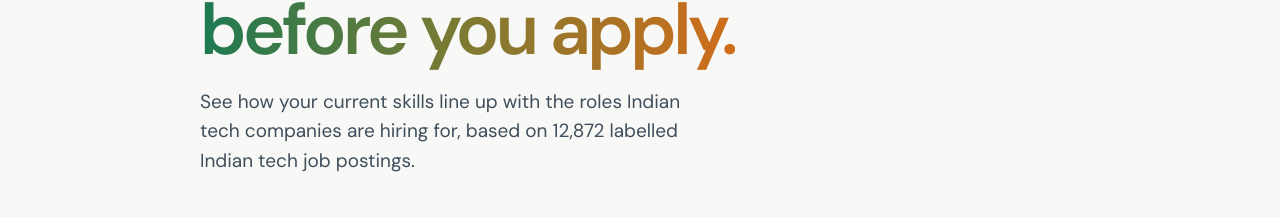
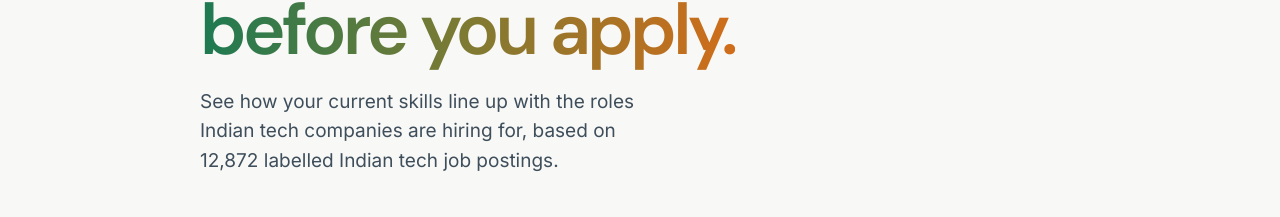
Before and after one commit to AtulACleaver/SkillGraph, a React (Vite) app in the folder frontend/: page / in a window 1280 px wide. Shown: the part 294-511 px from the top of the page. Built offline with nearby package versions, Linux system fonts and the light colour scheme; no server answers.

Commit message:
feat(frontend): change subtitle font to Inter

```diff
--- a/frontend/index.html
+++ b/frontend/index.html
@@ -11,7 +11,7 @@
     <link rel="preconnect" href="https://fonts.gstatic.com" crossorigin />
     <link
       rel="stylesheet"
-      href="https://fonts.googleapis.com/css2?family=DM+Sans:ital,opsz,wght@0,9..40,400..800;1,9..40,400&display=swap"
+      href="https://fonts.googleapis.com/css2?family=DM+Sans:ital,opsz,wght@0,9..40,400..800;1,9..40,400&family=Inter:wght@400;500;600&display=swap"
     />
   </head>
   <body>
--- a/frontend/src/App.jsx
+++ b/frontend/src/App.jsx
@@ -216,7 +216,7 @@ export default function App() {
                 <br />
                 <span className="text-gradient pb-[0.06em]">before you apply.</span>
               </h1>
-              <p className="mt-5 max-w-[40ch] text-[clamp(16px,2.6vw,19px)] leading-[1.55] text-ink-2 text-pretty">
+              <p className="mt-5 max-w-[40ch] font-['Inter'] text-[clamp(16px,2.6vw,19px)] leading-[1.55] text-ink-2 text-pretty">
                 See how your current skills line up with the roles Indian tech companies are hiring for, based on 12,872 labelled Indian tech job postings.
               </p>
             </section>
```
